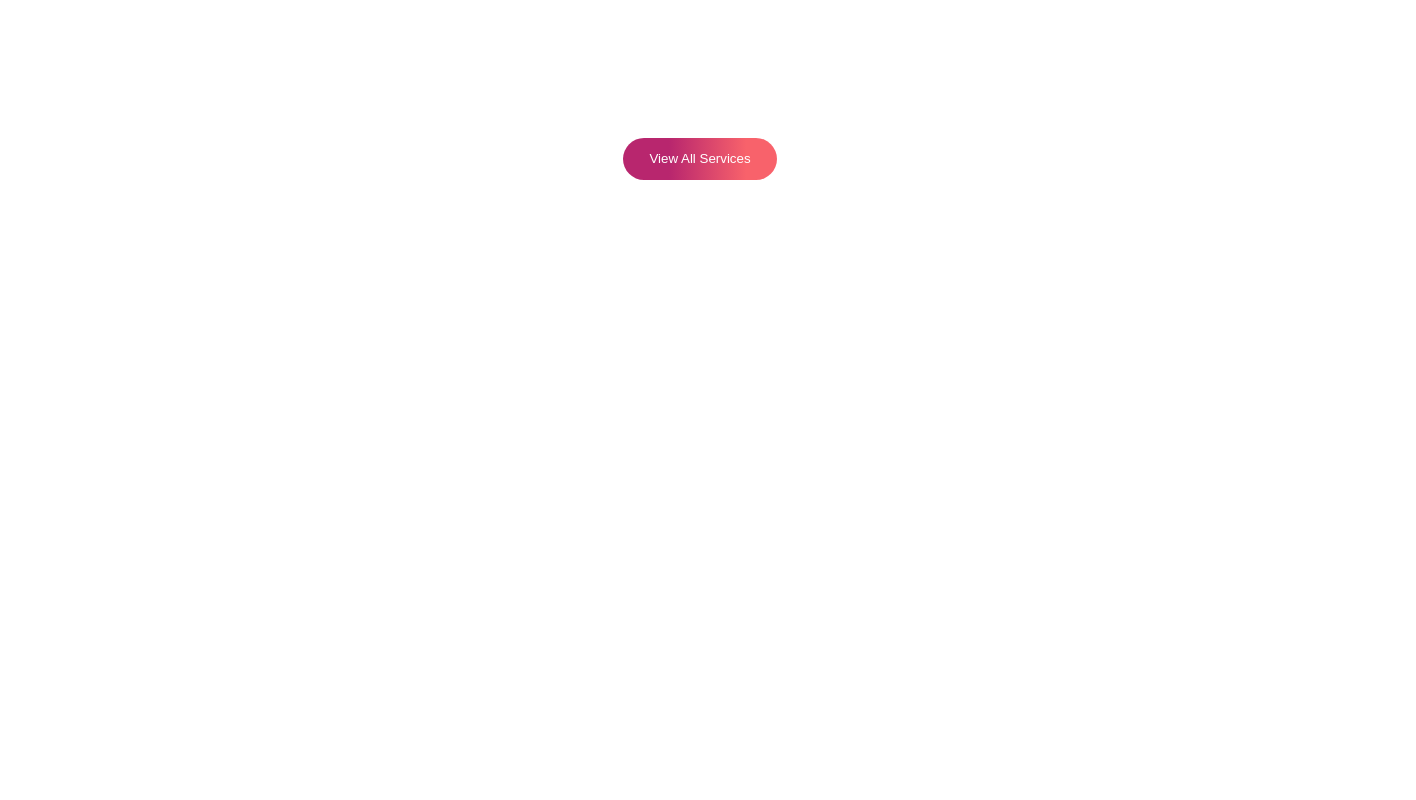
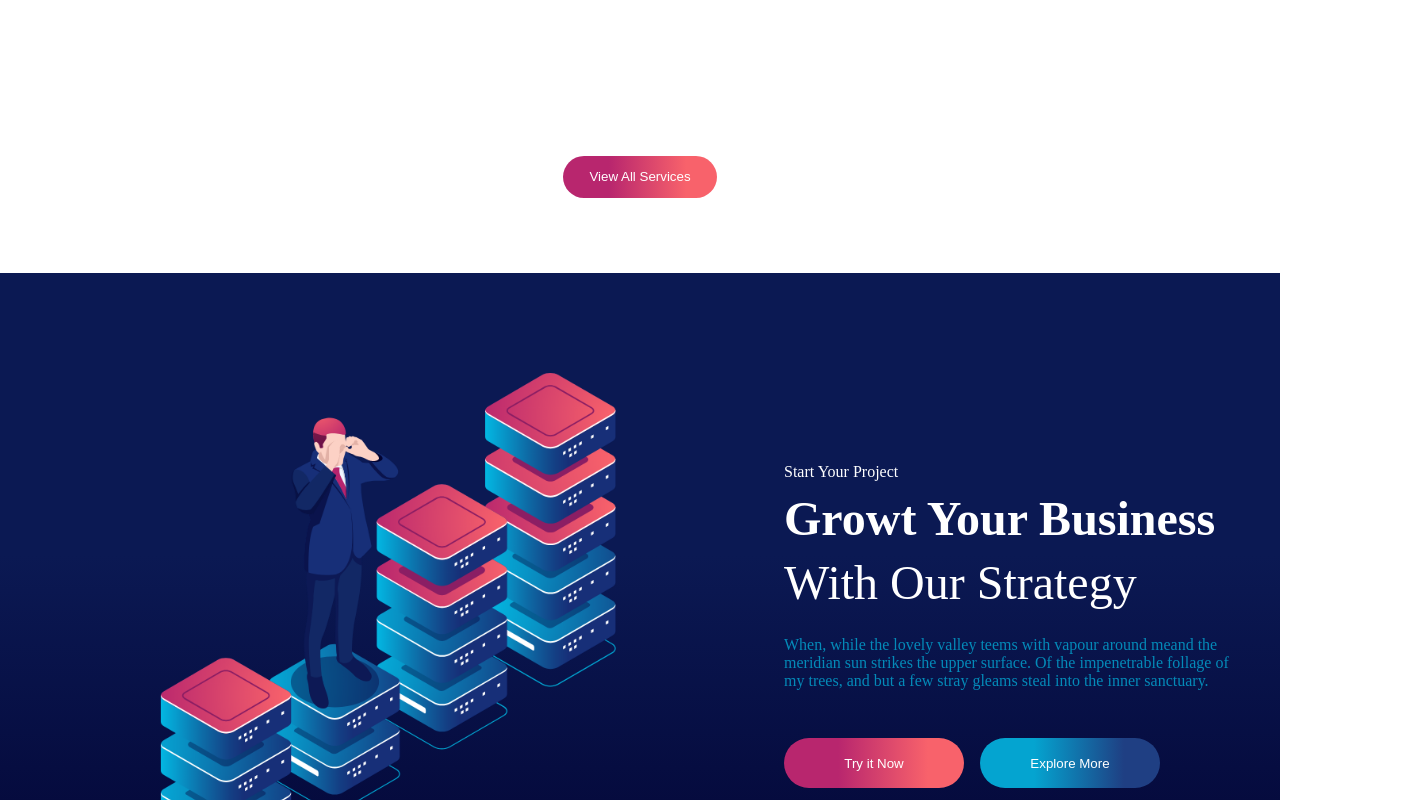
Before and after one commit to GiorgioFontana-12/proj-html-vuejs, a Vue app: page / in a window 1280 px wide. Shown: the part 1640-2440 px from the top of the page, 1416 px wide, since content can reach past the window. Before the commit the page ends 1895 px from the top, so only its background shows below. Built offline with nearby package versions, Linux system fonts and the light colour scheme.

Commit message:
feat StartYourProject Section

```diff
--- a/package.json
+++ b/package.json
@@ -10,6 +10,7 @@
   },
   "dependencies": {
     "sass": "^1.62.1",
+    "scss": "^0.2.4",
     "swiper": "^9.3.2",
     "vue": "^3.2.47"
   },
--- a/src/App.vue
+++ b/src/App.vue
@@ -23,12 +23,5 @@ export default {
 </template>
 
 <style lag="scss" scoped  >
-.gradientBackground{
-    background: rgb(1,1,47);
-    background: -moz-linear-gradient(0deg, rgba(1,1,47,1) 0%, rgba(11,25,83,1) 60%);
-    background: -webkit-linear-gradient(0deg, rgba(1,1,47,1) 0%, rgba(11,25,83,1) 60%);
-    background: linear-gradient(0deg, rgba(1,1,47,1) 0%, rgba(11,25,83,1) 60%);
-    filter: progid:DXImageTransform.Microsoft.gradient(startColorstr="#01012f",endColorstr="#0b1953",GradientType=1);
 
-}
 </style>
--- a/src/components/jumbotron.vue
+++ b/src/components/jumbotron.vue
@@ -12,7 +12,7 @@
                 <h1> <strong>Modern Solution !</strong> </h1>
             </div>
             <div>
-                <p>When, while the lovely valley teems with vapour around meand the meridian sun strikes the upper surface.</p>
+                <p class="textBlu">When, while the lovely valley teems with vapour around meand the meridian sun strikes the upper surface.</p>
             </div>
             <div>
                 <button class="buttonInverted">Try it Now</button>
@@ -27,14 +27,12 @@
 
 </template>
 
-<style lag="scss" scoped  >
+<style lang="scss" scoped  >
 .mainBox{
     display: flex;
     padding: 25px 0;
 }
-.width40{
-    width: 40%;
-}
+
 .alignItemCenter{
     display: flex;
     justify-content: center;
@@ -43,7 +41,6 @@
 }
 p{
     margin: 3rem 0;
-    color:#048AB8 ;
 }
 button{
     width: 180px !important;
@@ -51,9 +48,7 @@ button{
     text-align: center;
     margin-right: 1rem;
 }
-.width60{
-    width:60%;
-}
+
 h1{
     color: white;
     font-size: 3rem;
--- a/src/components/pageFooter.vue
+++ b/src/components/pageFooter.vue
@@ -7,6 +7,6 @@
 
 </template>
 
-<style lag="scss" scoped  >
+<style lang="scss" scoped  >
 
 </style>
--- a/src/components/pageHeader.vue
+++ b/src/components/pageHeader.vue
@@ -19,7 +19,7 @@
     </header>
 </template>
 
-<style lag="scss" scoped  >
+<style lang="scss" scoped  >
 header{
     padding: 1rem;
 }
--- a/src/components/pageMain.vue
+++ b/src/components/pageMain.vue
@@ -14,35 +14,66 @@
 
             <div class="cardBox">
                 <div class="card">
-                    <img src="../assets/images/Group-247.png" alt="">
+                    <img src="../assets/images/Group-247.png" alt="Group-247">
                     <h3>Data Analysis</h3>
                     <p>When, While the lovely velley teems with vapour around meand the meridian sun strikes the upper</p>
                 </div>
                 <div class="card">
-                    <img src="../assets/images/Group-538.png" alt="">
+                    <img src="../assets/images/Group-538.png" alt="Group-538">
                     <h3>SEO optimization</h3>
                     <p>When, While the lovely velley teems with vapour around meand the meridian sun strikes the upper</p>
                 </div>
                 <div class="card">
-                    <img src="../assets/images/Group-566.png" alt="">
+                    <img src="../assets/images/Group-566.png" alt="Group-566">
                     <h3>Secyruty Data</h3>
                     <p>When, While the lovely velley teems with vapour around meand the meridian sun strikes the upper</p>
                 </div>
                 <div class="card">
-                    <img src="../assets/images/Group-567.png" alt="">
+                    <img src="../assets/images/Group-567.png" alt="Group-567">
                     <h3>Branding Strategy</h3>
                     <p>When, While the lovely velley teems with vapour around meand the meridian sun strikes the upper</p>
                 </div>
             </div>
             <div><button class="buttonInverted"> View All Services</button></div>
         </section>
+
+
+            <section class="StartYourProject  gradientBackground ">
+                <div class="mainBox flex">
+
+                    <div class="width60">
+                        <img src="../assets/images/men-data.png" alt="men-data">
+                    </div>
+
+                    <div class="width40 marginLeft3rem">
+                        <div >
+                            <p>Start Your Project</p>
+                            <h1><strong>Growt Your Business</strong> </h1>
+                            <h1>With Our Strategy</h1>
+                        </div>
+                        <div>
+                            <p class="textBlu">When, while the lovely valley teems with vapour around meand the meridian sun strikes the upper surface. Of the impenetrable follage of my trees, and but a few stray gleams steal into the inner sanctuary.</p>
+                        </div>
+
+                        <div>
+                            <button class="buttonInverted">Try it Now</button>
+                            <button class="buttonStandard">Explore More </button>
+                        </div>
+                    </div>
+
+                </div>
+            </section>
     </main>
 </template>
 
-<style lag="scss" scoped  >
+<style lang="scss" scoped  >
 .ourServiceSection{
-    padding: 75px;
+    padding: 75px 0;
     text-align: center;
+    .buttonInverted{
+         margin-top: 250px;
+         padding: 1em 2em;
+    }
 }
 h2{
     font-size: 38px;
@@ -57,7 +88,7 @@ span{
 }
 .cardBox{
     display: flex;
-    justify-content: space-between;
+    justify-content: space-around;
     margin-top: 120px;
 }
 .card{
@@ -71,9 +102,55 @@ h3{
     font-size: 1.5em;
     margin: 1.5em 0;
 }
-button{
-    margin-top: 250px;
-    padding: 1em 2em;
-    align-self: flex-end;
+
+.flex{
+    display: flex;
 }
+
+.StartYourProject {
+    padding: 100px 0;
+
+    .width60{
+        padding: 0 120px;
+        img{
+            width: 100%;
+        }
+    }
+    .width40{
+        display: flex;
+        flex-direction: column;
+        justify-content: center;
+        p{
+            color: white;
+        }
+        h2{
+            color: white;
+        }
+        .textBlu{
+            margin: 1rem 0;
+        }
+
+        .buttonInverted,.buttonStandard {
+            width: 180px !important;
+            height: 50px !important;
+            text-align: center;
+            margin-right: 1rem;
+            margin-top: 2rem;
+        }
+        h1{
+        color: white;
+        font-size: 3rem;
+        font-weight: normal;
+        margin: 0.2em 0;
+        }
+        strong{
+            font-weight: bolder;
+    }
+    }
+    .marginLeft3rem{
+        margin-left: 3rem;
+    }
+
+    }
+
 </style>
--- a/src/style.scss
+++ b/src/style.scss
@@ -5,7 +5,7 @@
 }
 
 .mainBox{
-    width: 1400px;
+    width: 1200px;
     margin: 0 auto;
 
 }
@@ -51,3 +51,24 @@
         }
 
     }
+
+    .gradientBackground{
+        background: rgb(1,1,47);
+        background: -moz-linear-gradient(0deg, rgba(1,1,47,1) 0%, rgba(11,25,83,1) 60%);
+        background: -webkit-linear-gradient(0deg, rgba(1,1,47,1) 0%, rgba(11,25,83,1) 60%);
+        background: linear-gradient(0deg, rgba(1,1,47,1) 0%, rgba(11,25,83,1) 60%);
+        filter: progid:DXImageTransform.Microsoft.gradient(startColorstr="#01012f",endColorstr="#0b1953",GradientType=1);
+
+    }
+
+    .width40{
+        width: 40%;
+    }
+
+    .width60{
+        width:60%;
+    }
+
+    .textBlu{
+    color:#048AB8 !important;
+    }
```
Also changed, not shown: 1 other file (tests, documents, lock files or other folders).
